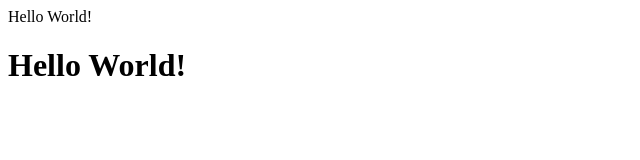
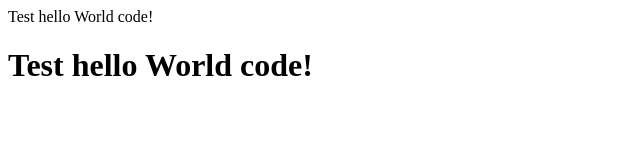
Before and after one commit to losrebellos/losrebellos.github.io, a plain HTML site: page index.html in a window 1280 px wide. Shown: the whole page, without its empty margins (0-640 px from the left). Drawn offline with Linux system fonts and the light colour scheme.

Commit message:
Test copy

```diff
--- a/index.html
+++ b/index.html
@@ -1,7 +1,7 @@
 <!DOCTYPE html>
 <html>
-  <head>Hello World!</head>
+  <head>Test hello World code!</head>
   <body>
-    <h1>Hello World!</h1>
+    <h1>Test hello World code!</h1>
   </body>
 </html>
```
Also changed, not shown: build/index.html (deleted, +0 -7 lines).
